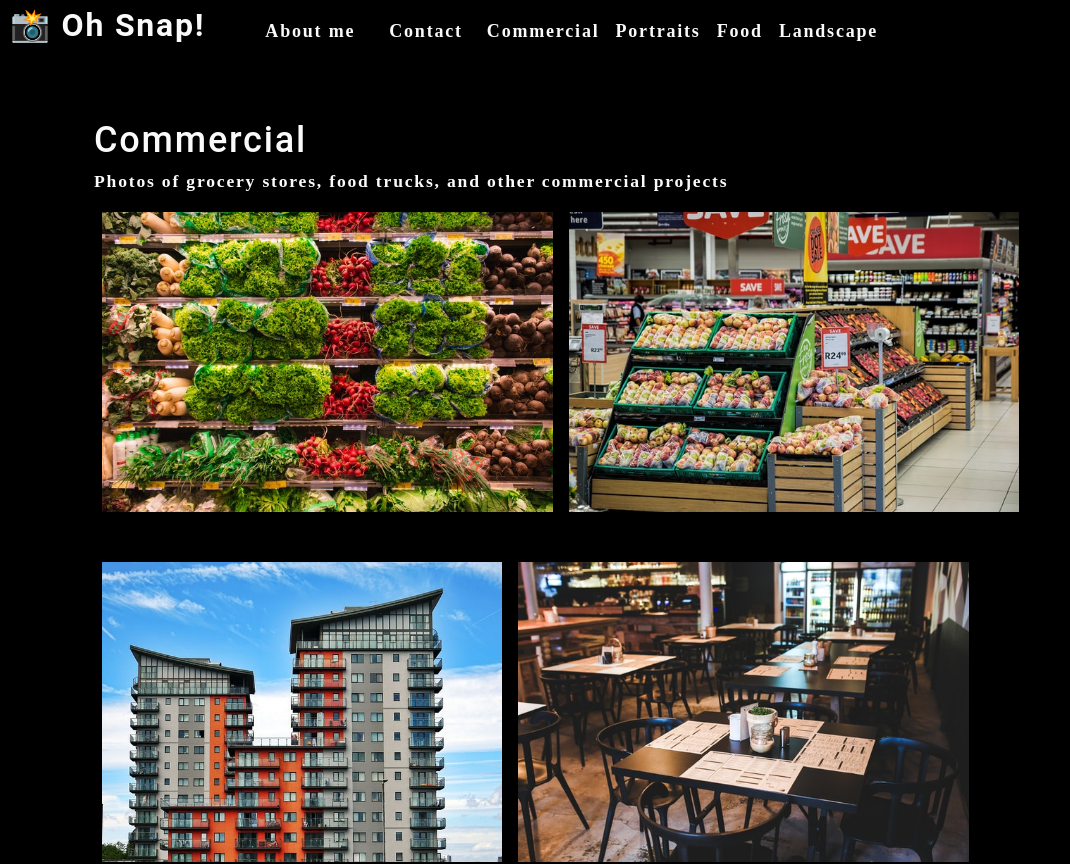
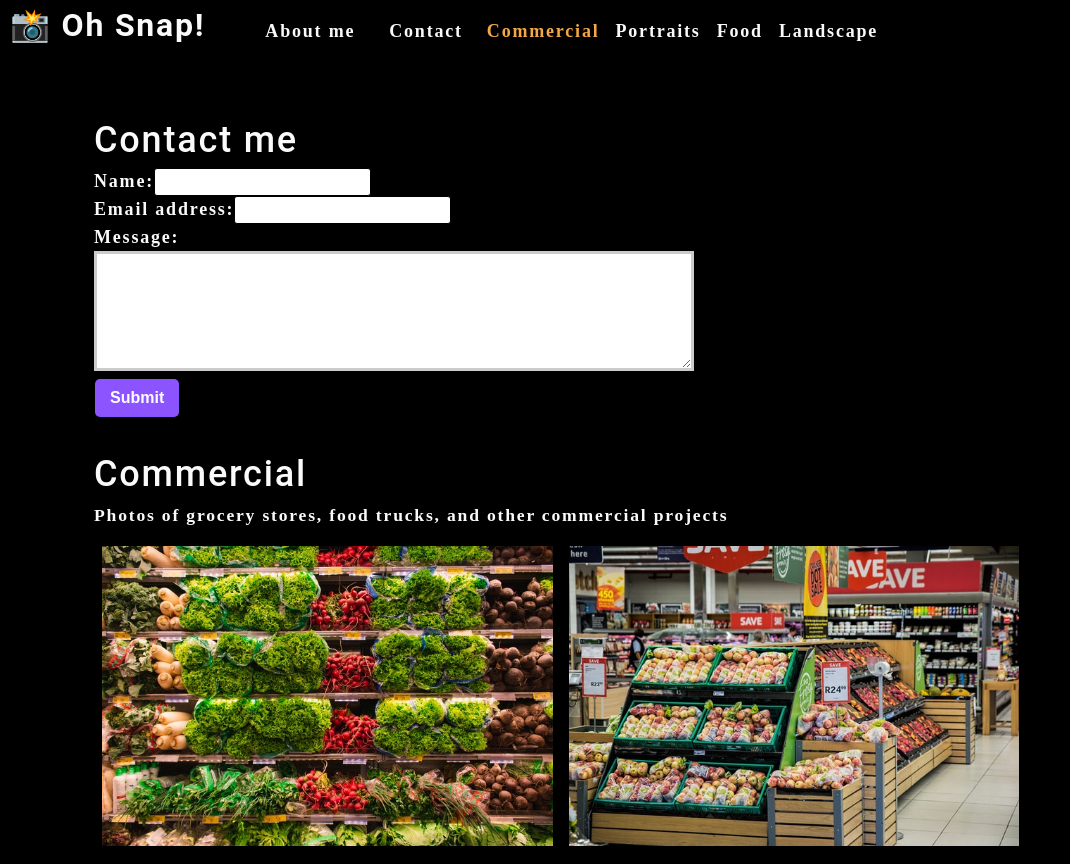
Before and after one commit to aabare/photo-port, a React (Create React App) app: page / in a window 1280 px wide. Shown: the top 864 px of the page, without its empty margins (0-1070 px from the left). Built offline with nearby package versions, Linux system fonts and the light colour scheme.

Commit message:
updated the contact form

```diff
--- a/src/App.js
+++ b/src/App.js
@@ -2,6 +2,7 @@
 import Nav from './components/Nav';
 import About from './components/About';
 import Gallery from './components/Gallery';
+import ContactForm from './components/Contact';
 
 function App() {
   const [categories] = useState([
@@ -16,14 +17,19 @@
 
   const [currentCategory, setCurrentCategory] = useState(categories[0]);
 
+  const [contactSelected, setContactSelected] = useState(false);
+
   return (
     <div>
       <Nav
         categories={categories}
         setCurrentCategory={setCurrentCategory}
         currentCategory={currentCategory}
+        contactSelected={contactSelected}
+        setContactSelected={setContactSelected}
       ></Nav>
       <main>
+        <ContactForm></ContactForm>
         <Gallery currentCategory={currentCategory}></Gallery>
         <About></About>
       </main>
--- a/src/components/Contact/index.js
+++ b/src/components/Contact/index.js
@@ -1,24 +1,60 @@
-import React from 'react';
+import React, { useState } from 'react';
+import { validateEmail } from '../../utils/helpers';
 
 function ContactForm() {
+  const [formState, setFormState] = useState({ name: '', email: '', message: '' });
+
+  const [errorMessage, setErrorMessage] = useState('');
+  const { name, email, message } = formState;
+
+  const handleSubmit = (e) => {
+    e.preventDefault();
+    if (!errorMessage) {
+      setFormState({ [e.target.name]: e.target.value });
+      console.log('Form', formState);
+    }
+  };
+
+  const handleChange = (e) => {
+    if (e.target.name === 'email') {
+      const isValid = validateEmail(e.target.value);
+      if (!isValid) {
+        setErrorMessage('Your email is invalid.');
+      } else {
+        setErrorMessage('');
+      }
+    } else {
+      if (!e.target.value.length) {
+        setErrorMessage(`${e.target.name} is required.`);
+      } else {
+        setErrorMessage('');
+      }
+    }
+  };
+
     return (
         <section>
-            <h1>Contact me</h1>
-            <form id="contact-form">
+          <h1 data-testid="h1tag">Contact me</h1>
+          <form id="contact-form" onSubmit={handleSubmit}>
             <div>
-                <label htmlFor="name">Name:</label>
-                <input type="text" name="name" />
+              <label htmlFor="name">Name:</label>
+              <input type="text" name="name" defaultValue={name} onBlur={handleChange} />
             </div>
             <div>
-                <label htmlFor="email">Email address:</label>
-                <input type="email" name="email" />
+              <label htmlFor="email">Email address:</label>
+              <input type="email" name="email" defaultValue={email} onBlur={handleChange} />
             </div>
             <div>
-                <label htmlFor="message">Message:</label>
-                <textarea name="message" rows="5"  />
+              <label htmlFor="message">Message:</label>
+              <textarea name="message" rows="5" defaultValue={message} onBlur={handleChange} />
             </div>
-            <button type="submit">Submit</button>
-            </form>
+            {errorMessage && (
+              <div>
+                <p className="error-text">{errorMessage}</p>
+              </div>
+            )}
+            <button data-testid="button" type="submit">Submit</button>
+          </form>
         </section>
     )
 }
--- a/src/components/Nav/index.js
+++ b/src/components/Nav/index.js
@@ -1,18 +1,14 @@
-import React from "react";
-import { capitalizeFirstLetter } from "../../utils/helpers";
+import React from 'react';
+import { capitalizeFirstLetter } from '../../utils/helpers';
 
 function Nav(props) {
   const {
     categories = [],
     setCurrentCategory,
+    contactSelected,
     currentCategory,
+    setContactSelected,
   } = props;
-
-
-  const handleClick = (item) => {
-    console.log(item);
-    return item;
-  };
 
   return (
     <header className="flex-row px-1">
@@ -24,25 +20,24 @@
       <nav>
         <ul className="flex-row">
           <li className="mx-2">
-            <a data-testid="about" href="#about">
+            <a data-testid="about" href="#about" onClick={() => setContactSelected(false)}>
               About me
             </a>
           </li>
-          <li className={"mx-2"}>
-            <span onClick={() => handleClick('Contact')}>
-              Contact
-            </span>
+          <li className={`mx-2 ${contactSelected && 'navActive'}`}>
+            <span onClick={() => setContactSelected(true)}>Contact</span>
           </li>
           {categories.map((category) => (
             <li
               className={`mx-1 ${
-                currentCategory.name === category.name
+                currentCategory.name === category.name && !contactSelected && 'navActive'
                 }`}
               key={category.name}
             >
               <span
                 onClick={() => {
                   setCurrentCategory(category);
+                  setContactSelected(false);
                 }}
               >
                 {capitalizeFirstLetter(category.name)}
```
Also changed, not shown: 2 other files (tests, documents, lock files or other folders).
